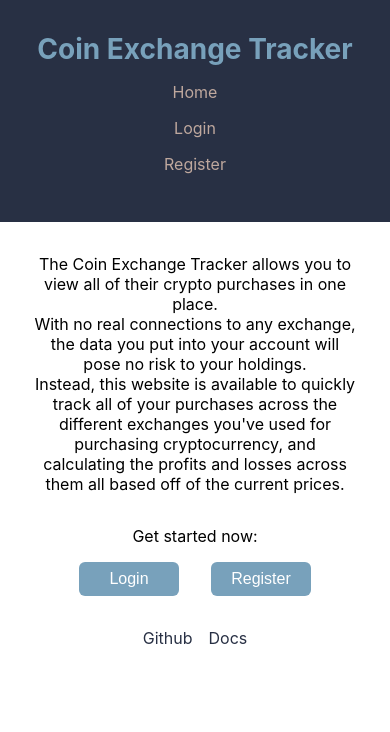
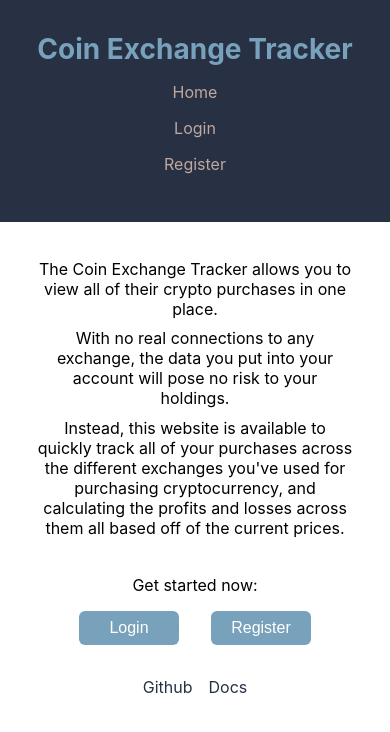
Before and after one commit to elijahbocz/exchange-tracker, a React (Create React App) app in the folder frontend/: page / in a window 390 px wide. Shown: the top 732 px of the page. Built offline with nearby package versions, Linux system fonts and the light colour scheme.

Commit message:
mobile styling for home page

```diff
--- a/frontend/src/components/Home.js
+++ b/frontend/src/components/Home.js
@@ -13,6 +13,27 @@ const StyledHomeContent = styled.div`
 const StyledHomeText = styled.div`
   margin: 1rem;
   padding: 1rem;
+  // up to 1200px
+  @media screen and (max-width: 1199.98px) {
+  }
+
+  // up to 992px
+  @media screen and (max-width: 991.98px) {
+    p {
+      padding: 0.2rem;
+    }
+  }
+
+  // up to 768px
+  @media screen and (max-width: 767.98px) {
+    p {
+      padding: 0.3rem;
+    }
+  }
+
+  // up to 576px
+  @media screen and (max-width: 575.98px) {
+  }
 `;
 
 const StyledLink = styled(Link)`
```
